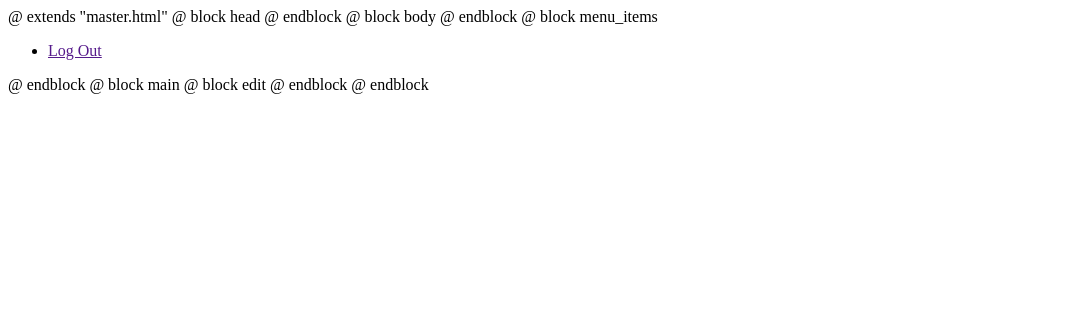
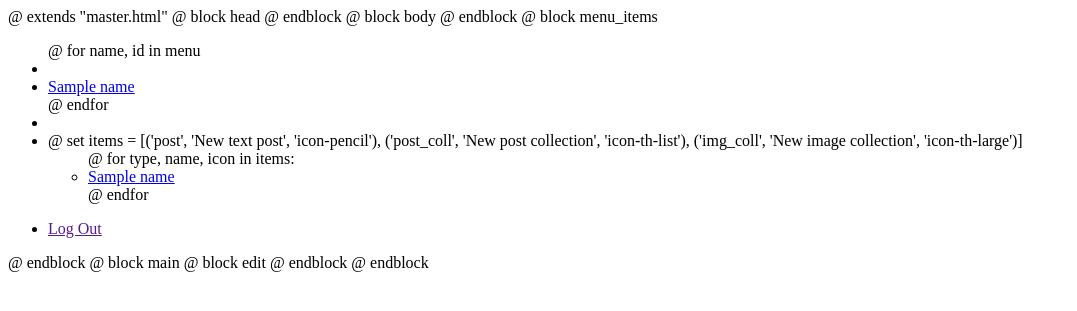
Before and after one commit to Jarlax/gae-site, a Python web app: template templates/admin.html in a window 1280 px wide. Shown: the top 311 px of the page, without its empty margins (0-1077 px from the left). Run offline with Jinja, Linux system fonts and the light colour scheme; the template is opened without the code that fills it: most values are stand-ins (such as "Sample title", 1, 10 or a date in 2020); some libraries are stand-ins or nearby versions.

Commit message:
Add menu drag&drop functionality

```diff
--- a/app.yaml
+++ b/app.yaml
@@ -10,7 +10,7 @@ handlers:
   upload: admin/app.coffee
   login: admin
 
-- url: /(_add|_save|_delete|_menu)/?.*
+- url: /(_add|_save|_delete|_exchange)/?.*
   script: main.app
   login: admin
 
--- a/main.py
+++ b/main.py
@@ -10,7 +10,7 @@ app = webapp2.WSGIApplication([
                   handler_method='delete_page', methods=['POST']),
     webapp2.Route(r'/_save', AdminHandler, handler_method='save',
                   methods=['POST']),
-    webapp2.Route(r'/_menu', AdminHandler, handler_method='get_menu',
+    webapp2.Route(r'/_exchange', AdminHandler, handler_method='exchange',
                   methods=['GET']),
     webapp2.Route(r'/file/<file_id:%s>' % name_pattern, PublicHandler,
                   handler_method='get_file', methods=['GET']),
--- a/templates/adm_menu_items.html
+++ /dev/null
@@ -1,6 +0,0 @@
-@ import 'macro.html' as m
-{{ m.menu_add(master_id, 0) }}
-@ for name, id in menu
-    {{ m.menu_page(id, name) }}
-    {{ m.menu_add(master_id, loop.index) }}
-@ endfor
--- a/templates/admin.html
+++ b/templates/admin.html
@@ -15,7 +15,31 @@
 @ endblock
 
 @ block menu_items
-<ul class="nav" ng-bind-html-unsafe="menu">
+<ul class="nav">
+    @ for name, id in menu
+    <li class="divider-vertical"></li>
+    <li jx-drag-data="{{ id }}" jx-drop="drop" jx-drop-data="{{ id }}">
+        <a href="/{{ id }}">{{ name }}</a>
+    </li>
+    @ endfor
+    <li class="divider-vertical"></li>
+    <li class="dropdown" ng-class="{ open: open }">
+        <a href="#" ng-click="open = !open">
+            <i class="icon-white icon-plus-sign"></i>
+        </a>
+        @ set items = [('post', 'New text post', 'icon-pencil'),
+                       ('post_coll', 'New post collection', 'icon-th-list'),
+                       ('img_coll', 'New image collection', 'icon-th-large')]
+        <ul class="dropdown-menu">
+            @ for type, name, icon in items:
+            <li>
+                <a href="/_add?type={{ type }}&order={{ menu | length }}">
+                    <i class="{{ icon }}"></i> {{ name }}
+                </a>
+            </li>
+            @ endfor
+        </ul>
+    </li>
 </ul>
 <ul class="nav pull-right">
     <li>
```
Also changed, not shown: handlers.py (+8 -8 lines), templates/macro.html (+0 -21 lines), 1 other file.
